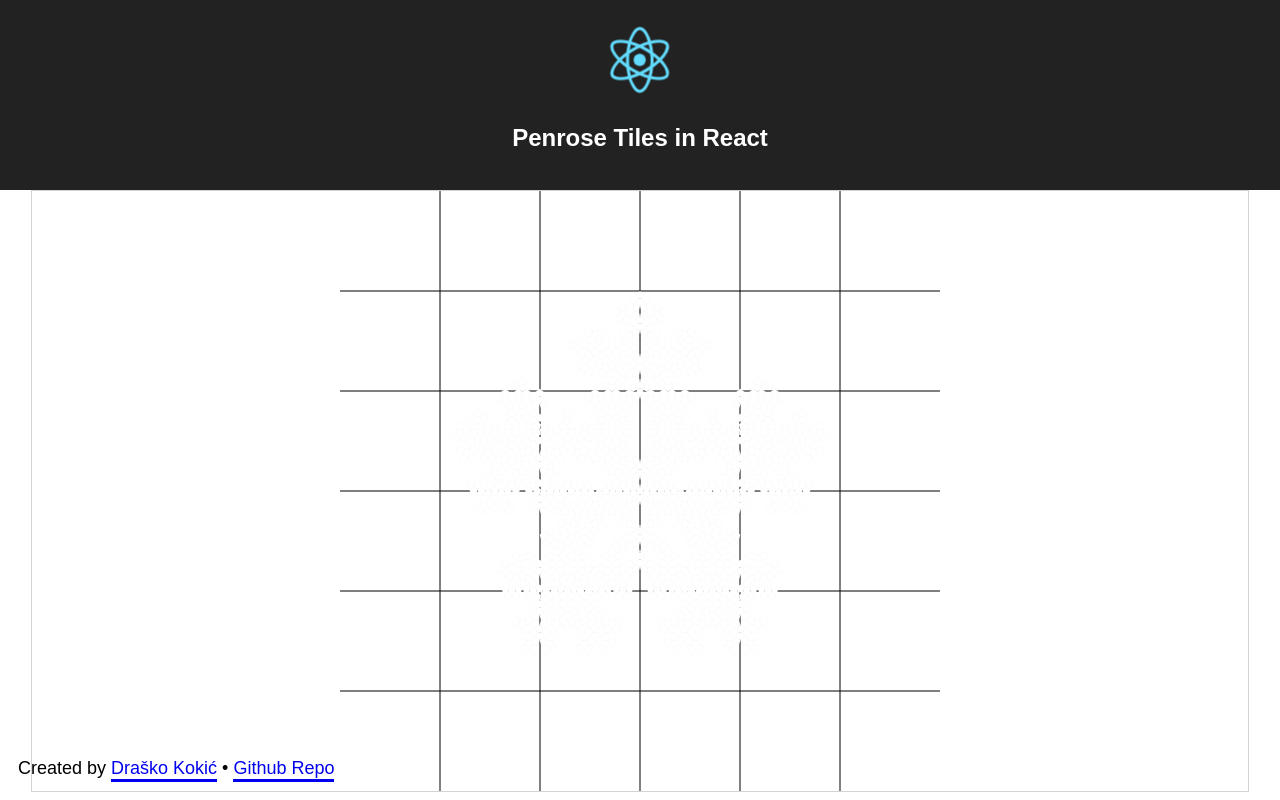
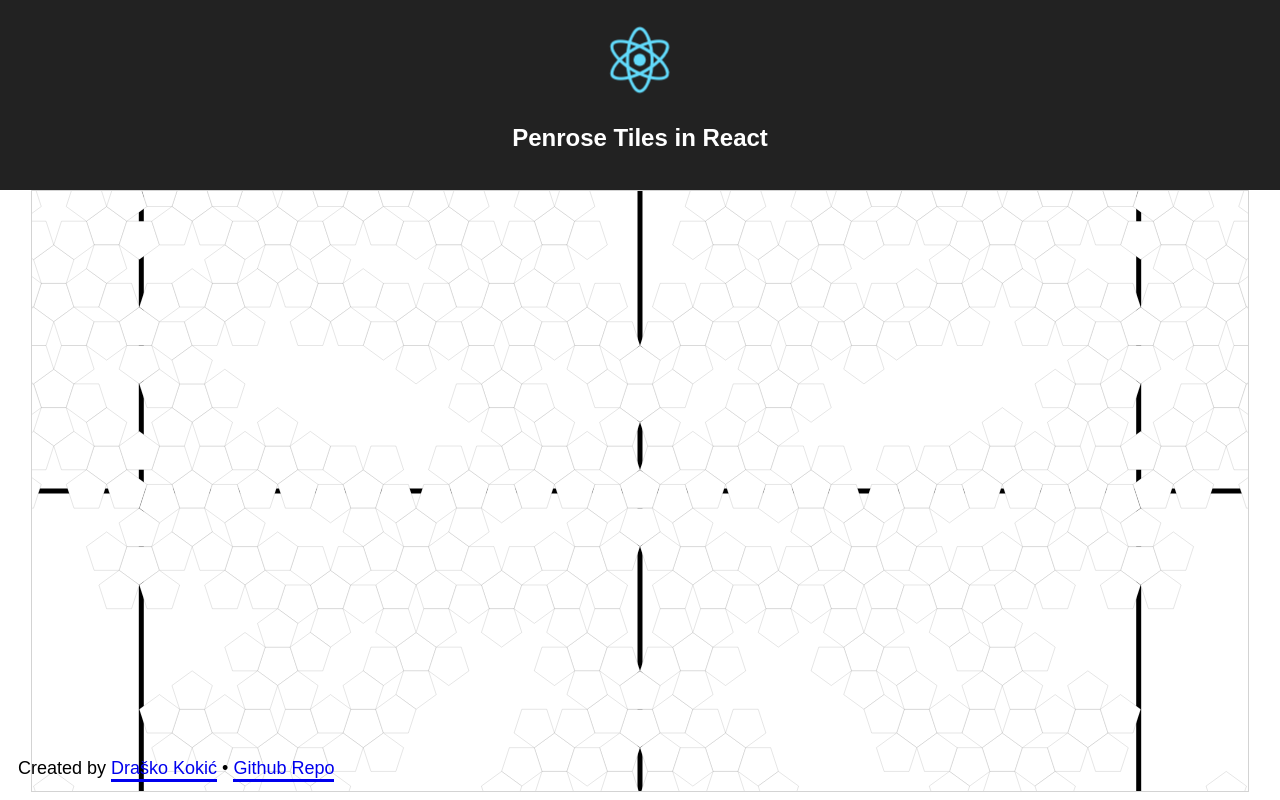
Before and after one commit to dkokic/penrose-tiles, a React (Create React App) app: page / in a window 1280 px wide. Built offline with nearby package versions, Linux system fonts and the light colour scheme.

Commit message:
Add react-motion to animate zoom-in

```diff
--- a/package.json
+++ b/package.json
@@ -8,7 +8,8 @@
   },
   "dependencies": {
     "react": "^15.4.2",
-    "react-dom": "^15.4.2"
+    "react-dom": "^15.4.2",
+    "react-motion": "^0.4.7"
   },
   "homepage": "https://dkokic.github.io/penrose-tiles",
   "scripts": {
--- a/src/App.js
+++ b/src/App.js
@@ -1,4 +1,5 @@
 import React, { Component } from 'react';
+import { Motion, spring } from 'react-motion'
 import logo from './logo.svg';
 import './App.css';
 import Pentagon from "./Pentagon";
@@ -11,7 +12,6 @@ class App extends Component {
     width: 1280,
     height: 600
   }
-  angle = -90
 
   componentDidMount() {
     [1, 2, 3, 4].forEach((i) => setTimeout(() => this.setState({ depth: i }), 1000 * i))
@@ -25,19 +25,27 @@ class App extends Component {
           <h2>Penrose Tiles in React</h2>
         </div>
         <div className="App-content">
+          <Motion defaultStyle={{ angle: 0, scale: 1 }}
+                  style={{ angle: spring(-90, { stiffness: 60, damping: 17 }), scale: spring(1 + this.state.depth, { stiffness: 60, damping: 17 })}}
+                  onRest={() => { console.log('finished') }}>
+            { ({angle, scale}) =>
               <svg ref="svg" style={{border: "1px solid lightgray"}}
                    width="95%" height={this.svg.height}
                    preserveAspectRatio="xMidYMid"
                    viewBox={`0 0 ${this.svg.height} ${this.svg.height}`}>
-            <g transform={`translate(${this.svg.height / 2} ${this.svg.height / 2}) rotate(${this.angle})`}>
+                <g transform={`translate(${this.svg.height / 2} ${this.svg.height / 2}) scale(${scale}) rotate(${angle})`}>
                   {
-                [-2, -1, 0, 1, 2].map((i) => (<line key={`y${i}`} stroke="black" x1={i * 100} y1="-300" x2={i * 100} y2="300" />))
+                    [-2, -1, 0, 1, 2].map((i) =>
+                      <line key={`y${i}`} stroke="black" x1={i * 100} y1="-300" x2={i * 100} y2="300"/>)
                   }{
-                [-2, -1, 0, 1, 2].map((i) => (<line key={`x${i}`} stroke="black" x1="-300" y1={i * 100} x2="300" y2={i * 100} />))
+                    [-2, -1, 0, 1, 2].map((i) =>
+                      <line key={`x${i}`} stroke="black" x1="-300" y1={i * 100} x2="300" y2={i * 100}/>)
                   }
-              <Pentagon depth={this.state.depth} />
+                  <Pentagon depth={this.state.depth}/>
                 </g>
               </svg>
+            }
+          </Motion>
         </div>
         <div className="App-footer">
           <span>Created by </span>
```
Lines whose indentation alone changed are shown as unchanged.
